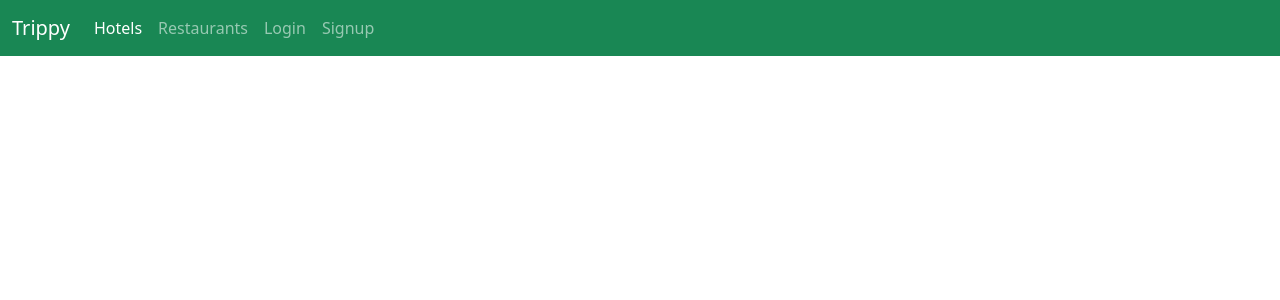
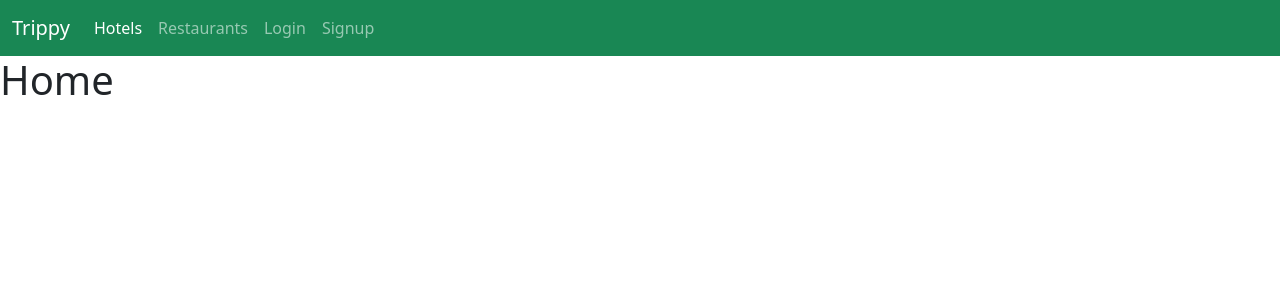
Before and after one commit to EverFJ/trippy, a React (Create React App) app: page / in a window 1280 px wide. Shown: the top 300 px of the page. Built offline with nearby package versions, Linux system fonts and the light colour scheme.

Commit message:
fix marge

```diff
--- a/src/component/Home.jsx
+++ b/src/component/Home.jsx
@@ -21,7 +21,7 @@ export default class Home extends Component {
 
             return (
             <>
-
+                <h1>Home</h1>
             </>
         )
         }
```
